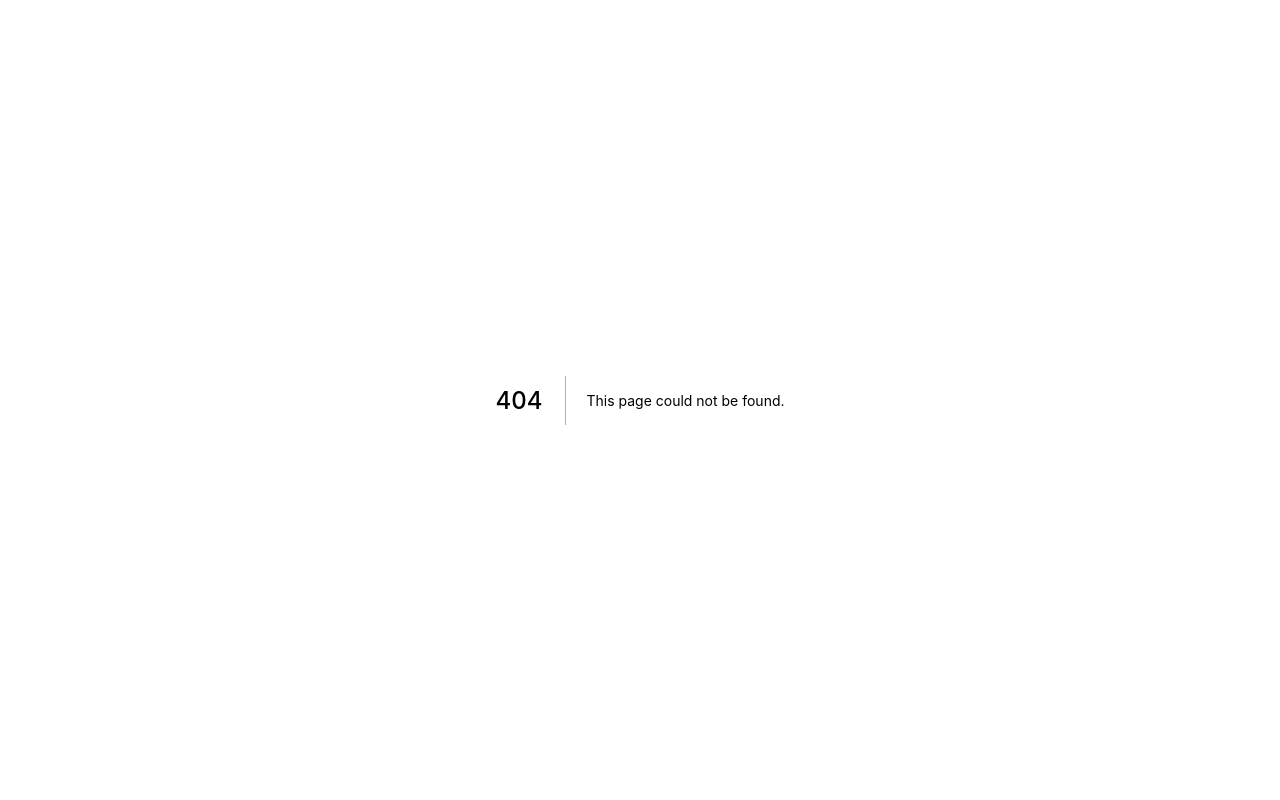
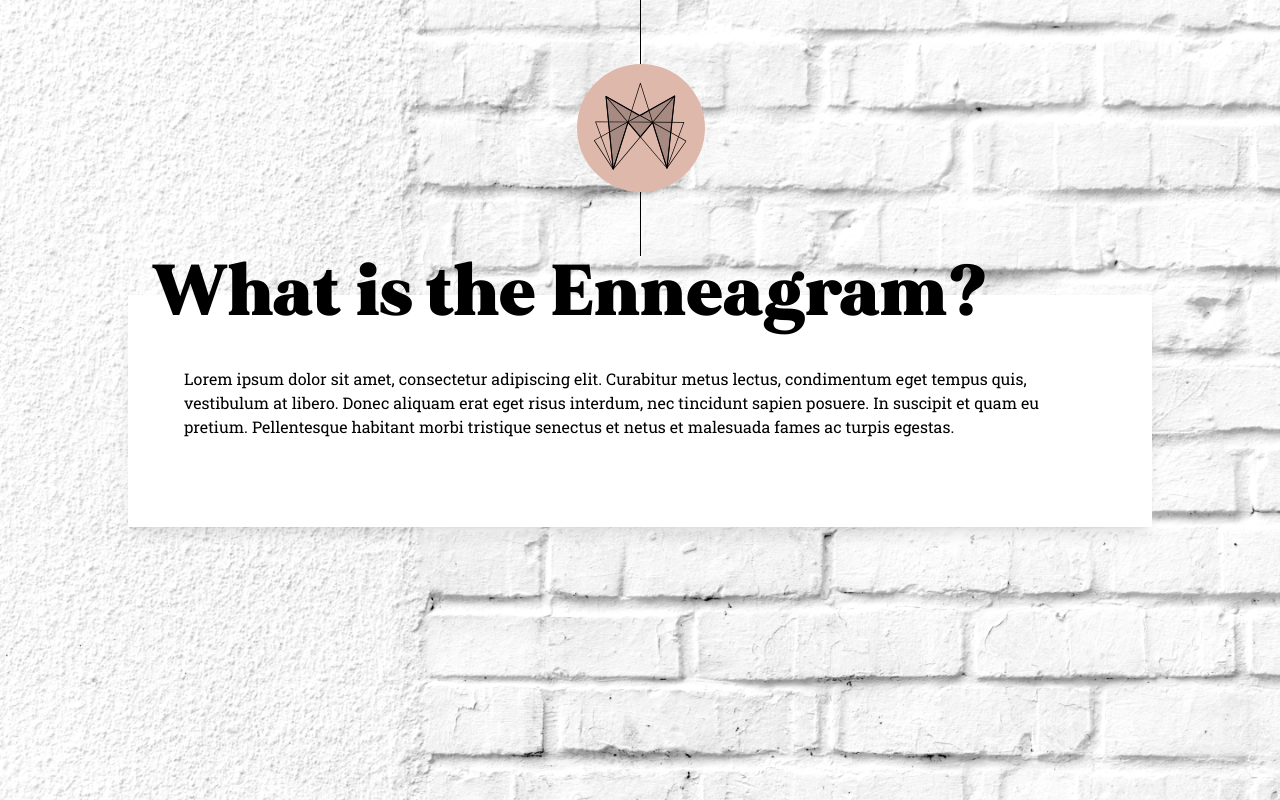
Before and after one commit to matthew-kelly/personality-test-frontend, a Next.js app: page /what-is in a window 1280 px wide. Before the commit this address had no page. Built offline with nearby package versions, Linux system fonts and the light colour scheme.

Commit message:
create Page component, refactor pages

```diff
--- /dev/null
+++ b/src/components/Page.js
@@ -0,0 +1,34 @@
+import Head from 'next/head';
+import Image from 'next/image';
+import Link from 'next/link';
+
+const Page = ({ children }) => (
+  <div className="bg-page-background-mobile sm:bg-page-background-desktop min-h-screen bg-fixed bg-cover">
+    <Head>
+      <title>Enneagram Assessment</title>
+    </Head>
+    <main className="px-6 xl:px-32">
+      {/* logo */}
+      <div className="w-full text-center pb-8">
+        <div className="border-l-1 border-black h-32 sm:h-64 inline-block">
+          <div className="absolute -translate-x-1/2 translate-y-1/2 w-16 sm:w-32">
+            <Link href="/">
+              <Image
+                src="/img/logo.svg"
+                width={128}
+                height={128}
+                layout="responsive"
+                sizes="4rem, (min-width: 640px) 8rem"
+                alt="logo"
+              />
+            </Link>
+          </div>
+        </div>
+      </div>
+
+      {children}
+    </main>
+  </div>
+);
+
+export default Page;
--- a/src/pages/index.js
+++ b/src/pages/index.js
@@ -1,34 +1,14 @@
-import Head from 'next/head';
-import Image from 'next/image';
 import Link from 'next/link';
+import Page from '../components/Page';
 
 const Home = () => (
-  <div className="bg-page-background-mobile sm:bg-page-background-desktop min-h-screen bg-fixed bg-cover">
-    <Head>
-      <title>Enneagram Assessment</title>
-    </Head>
-    <main className="px-6 xl:px-32">
-      {/* logo */}
-      <div className="w-full text-center pb-8">
-        <div className="border-l-1 border-black h-32 sm:h-64 inline-block">
-          <div className="absolute -translate-x-1/2 translate-y-1/2 w-16 sm:w-32">
-            <Image
-              src="/img/logo.svg"
-              width={128}
-              height={128}
-              layout="responsive"
-              sizes="4rem, (min-width: 640px) 8rem"
-              alt="logo"
-            />
-          </div>
-        </div>
-      </div>
-
-      <div className="bg-white shadow-lg p-6">
+  <Page>
+    {/* box */}
+    <div className="box">
       {/* heading */}
-        <h1 className="font-display text-5xl md:text-6xl lg:text-7xl -mt-32 mb-2">
-          <span className="font-handwriting text-7xl block">free</span>{' '}
-          Enneagram Assessment
+      <h1 className="page-title -mt-32">
+        <span className="font-handwriting text-7xl block">free</span> Enneagram
+        Assessment
       </h1>
       <h2 className="font-sans uppercase tracking-wide text-primary text-lg mb-4">
         Create an Account
@@ -68,8 +48,7 @@ const Home = () => (
     <div className="absolute md:relative bottom-2 md:bottom-0 left-0 w-full text-center md:text-left md:pt-4 uppercase">
       <Link href="/what-is">What is the Enneagram?</Link>
     </div>
-    </main>
-  </div>
+  </Page>
 );
 
 export default Home;
--- /dev/null
+++ b/src/pages/terms-and-conditions.js
@@ -0,0 +1,23 @@
+import Link from 'next/link';
+import Page from '../components/Page';
+
+const TermsAndConditions = () => (
+  <Page>
+    {/* box */}
+    <div className="box">
+      {/* heading */}
+      <h1 className="page-title -mt-16">Terms &amp; Conditions</h1>
+      <div className="content">
+        <p>
+          Lorem ipsum dolor sit amet, consectetur adipiscing elit. Curabitur
+          metus lectus, condimentum eget tempus quis, vestibulum at libero.
+          Donec aliquam erat eget risus interdum, nec tincidunt sapien posuere.
+          In suscipit et quam eu pretium. Pellentesque habitant morbi tristique
+          senectus et netus et malesuada fames ac turpis egestas.
+        </p>
+      </div>
+    </div>
+  </Page>
+);
+
+export default TermsAndConditions;
--- /dev/null
+++ b/src/pages/what-is.js
@@ -0,0 +1,23 @@
+import Link from 'next/link';
+import Page from '../components/Page';
+
+const WhatIs = () => (
+  <Page>
+    {/* box */}
+    <div className="box">
+      {/* heading */}
+      <h1 className="page-title -mt-16">What is the Enneagram?</h1>
+      <div className="content">
+        <p>
+          Lorem ipsum dolor sit amet, consectetur adipiscing elit. Curabitur
+          metus lectus, condimentum eget tempus quis, vestibulum at libero.
+          Donec aliquam erat eget risus interdum, nec tincidunt sapien posuere.
+          In suscipit et quam eu pretium. Pellentesque habitant morbi tristique
+          senectus et netus et malesuada fames ac turpis egestas.
+        </p>
+      </div>
+    </div>
+  </Page>
+);
+
+export default WhatIs;
--- a/src/styles/globals.css
+++ b/src/styles/globals.css
@@ -26,6 +26,10 @@ a {
   @apply underline;
 }
 
+p {
+  @apply font-serif mb-8;
+}
+
 label {
   @apply block uppercase text-xs;
 }
@@ -47,3 +51,15 @@ input[type="checkbox"] + label {
 input[type="checkbox"]:checked + label {
   @apply bg-checkbox-checked bg-no-repeat pl-5;
 }
+
+.content {
+  @apply p-8;
+}
+
+.box {
+  @apply bg-white shadow-lg p-6;
+}
+
+.page-title {
+  @apply font-display text-5xl md:text-6xl lg:text-7xl mb-2;
+}
```
Lines whose indentation alone changed are shown as unchanged.
